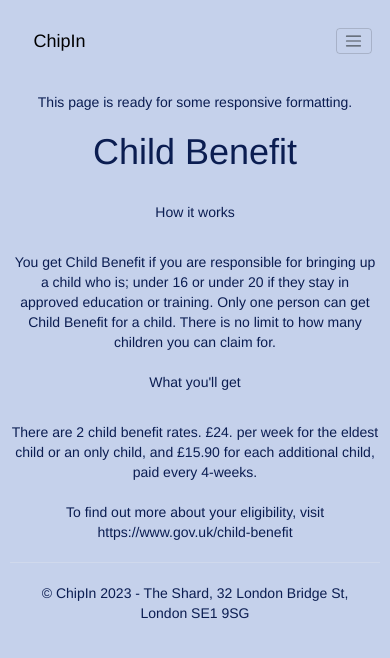
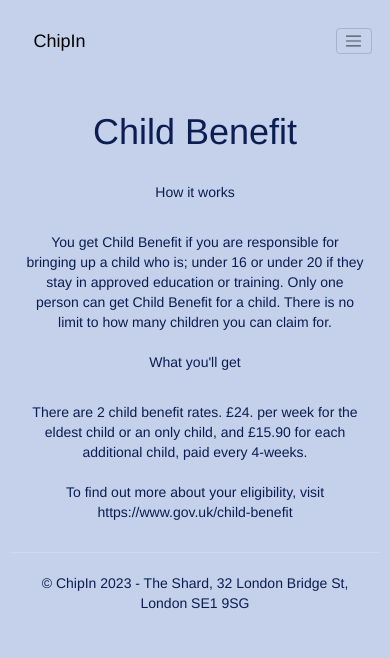
Before and after one commit to annwyl21/jamee, a Flask app: page /child-benefit in a window 390 px wide. Shown: the top 658 px of the page. Run offline with Flask 3, Linux system fonts and the light colour scheme; data comes from the database, SQL or seed files in the repository; some libraries are stand-ins or nearby versions.

Commit message:
add responsive code to reports and benefits templates

```diff
--- a/application/templates/articles.html
+++ b/application/templates/articles.html
@@ -2,8 +2,9 @@
 
 {% block main_content %}
 
-This page is ready for some responsive formatting.
-
+<div class="container-fluid bg-1 text-center">
+    <div class="row">
+      <div class="col-sm-12">
         <h1>{{ title }}</h1>
         <br>
         {% set endpoint, how, what  = data %}
@@ -17,5 +18,8 @@ This page is ready for some responsive formatting.
         <br>
         <br>
         <p>To find out more about your eligibility, visit https://www.gov.uk/{{ endpoint }}</p>
+      </div>
+    </div>
+  </div>
 
 {% endblock %}
```
Also changed, not shown: application/templates/admin.html (+6 -2 lines). Lines whose indentation alone changed are shown as unchanged.
